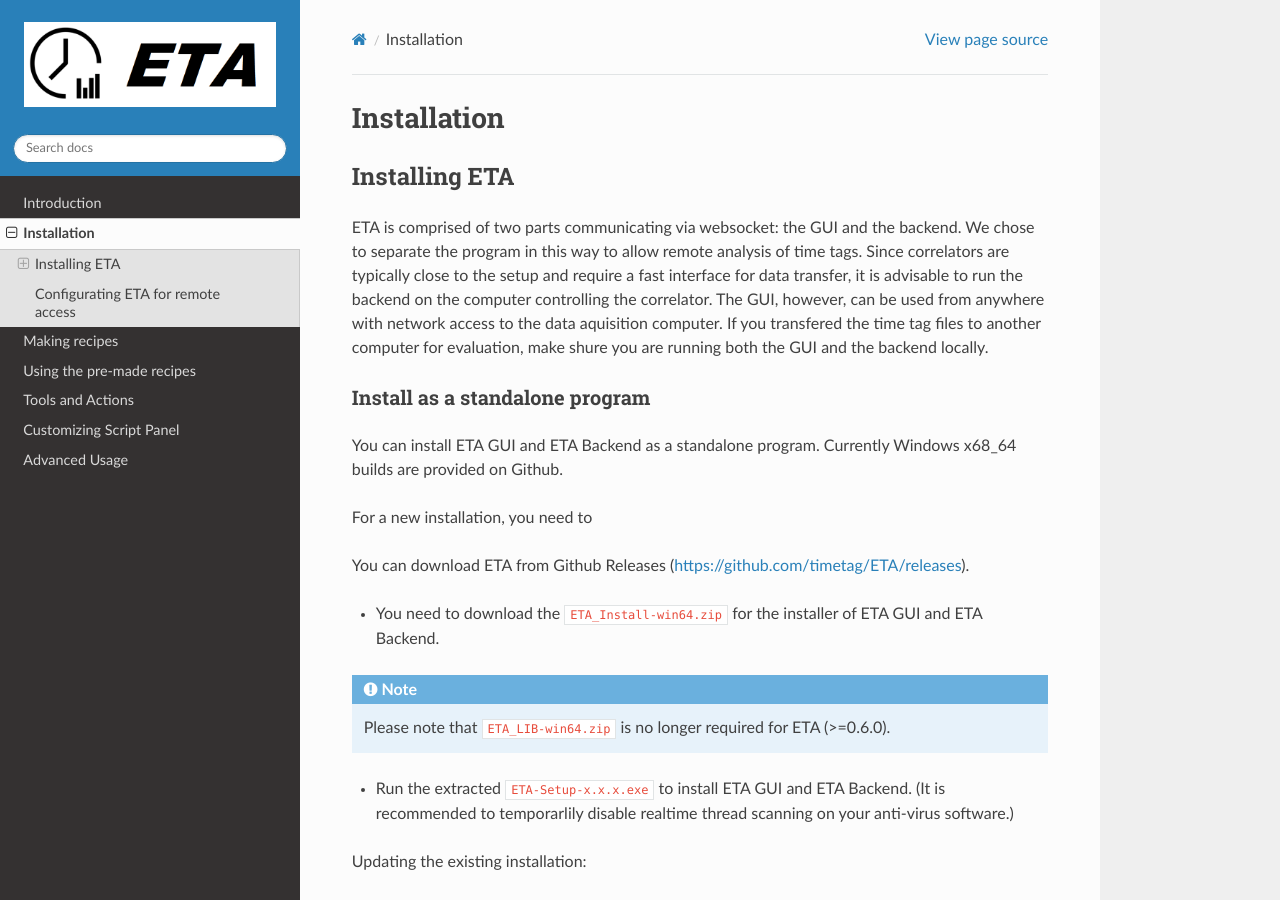
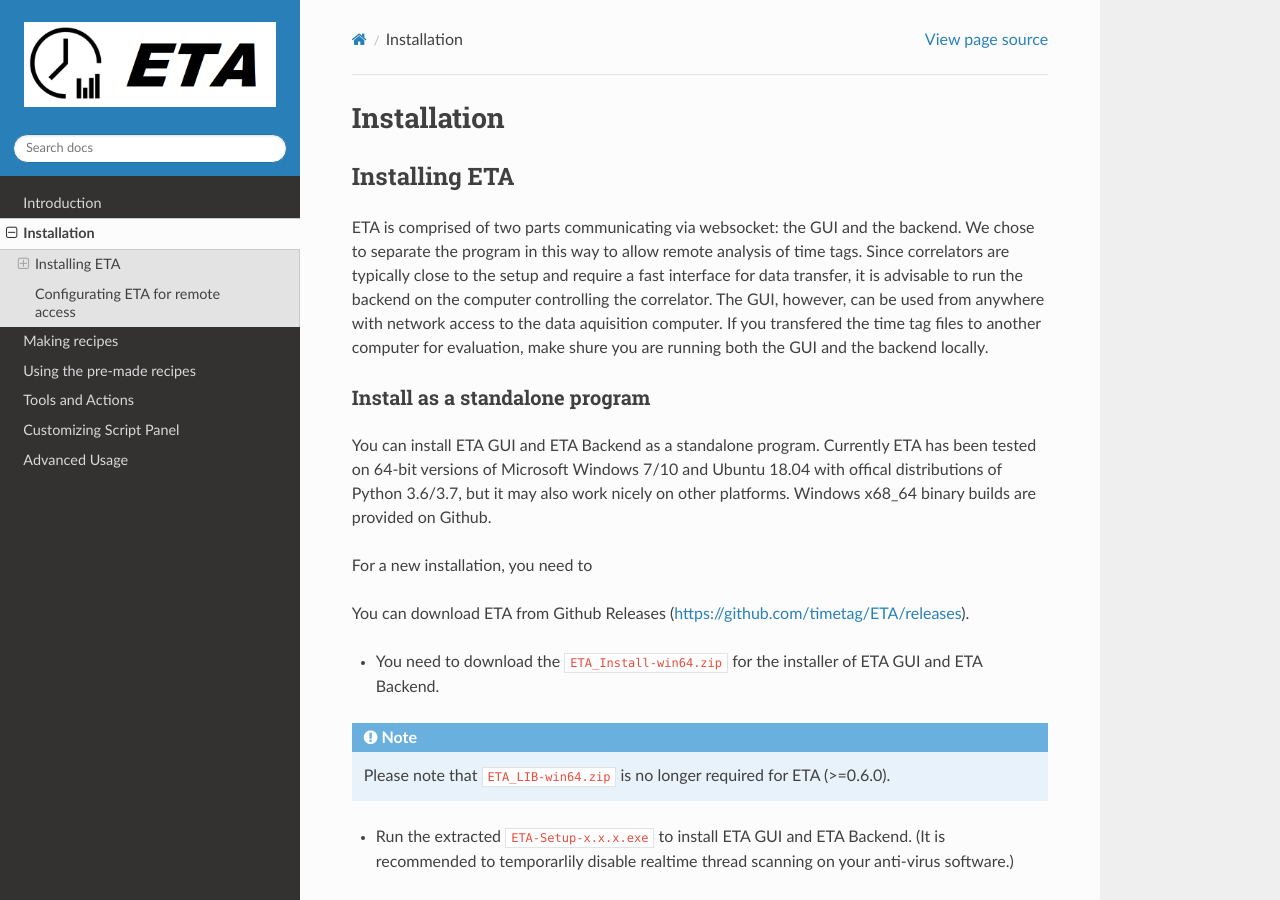
Before and after one commit to timetag/timetag.github.io, a Sphinx documentation site: the page built from docs/installation.rst, in a window 1280 px wide and 900 px high. Built offline with Sphinx 7.4.7 and the Read the Docs theme 2.0.0, drawn with Linux system fonts in a browser that asks for light colours.

Commit message:
Update installation.rst

```diff
--- a/docs/installation.rst
+++ b/docs/installation.rst
@@ -9,7 +9,7 @@
 Install as a standalone program
 ......
 
-You can install ETA GUI and ETA Backend as a standalone program. Currently Windows x68_64 builds are provided on Github.
+You can install ETA GUI and ETA Backend as a standalone program. Currently ETA has been tested on 64-bit versions of Microsoft Windows 7/10 and Ubuntu 18.04 with offical distributions of Python 3.6/3.7, but it may also work nicely on other platforms. Windows x68_64 binary builds are provided on Github.
 
 For a new installation, you need to
 
```
